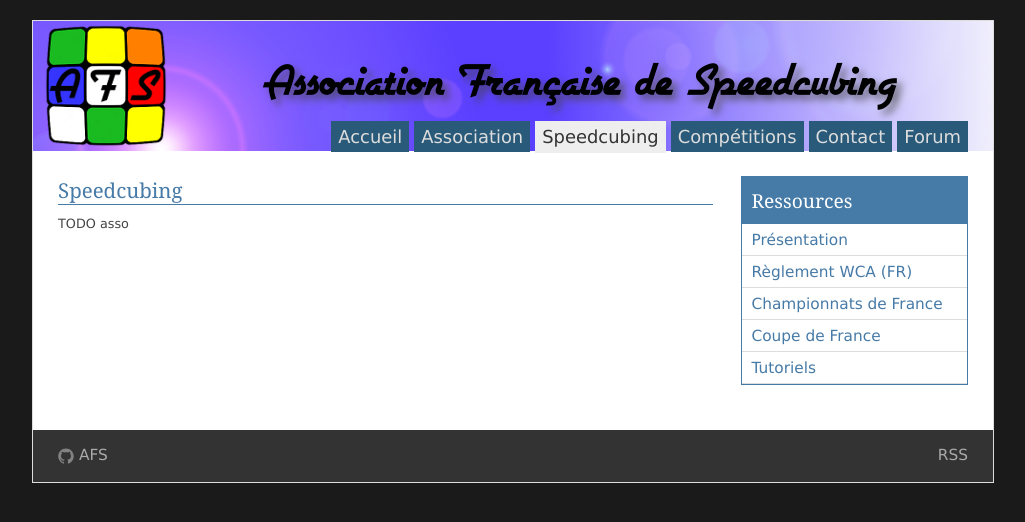
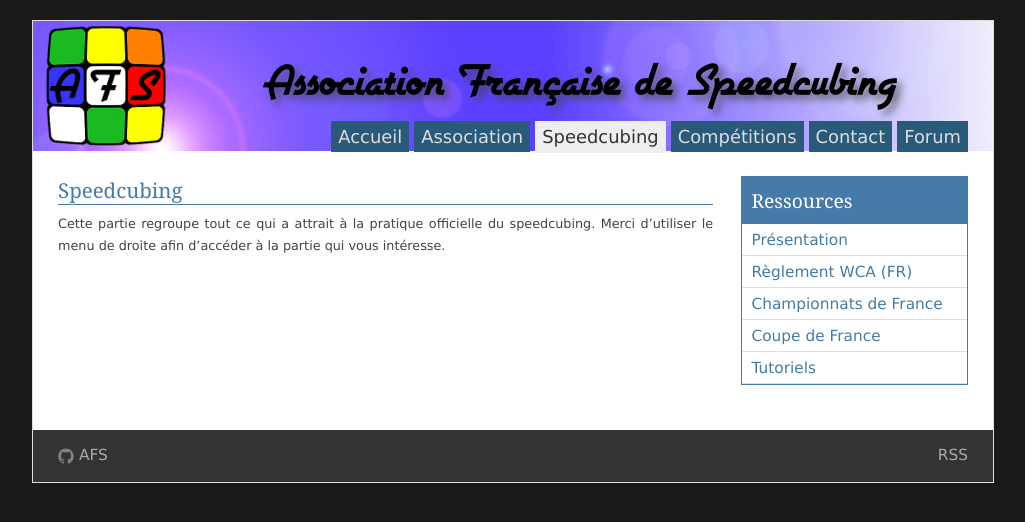
Before and after one commit to speedcubingmadrid/speedcubingmadrid.org, a Jekyll site: the page built from speedcubing.md, in a window 1280 px wide. Shown: the top 522 px of the page, without its empty margins (127-1152 px from the left). Built offline with Jekyll 4.4.1, drawn with Linux system fonts in a browser that asks for light colours.

```diff
--- a/speedcubing.md
+++ b/speedcubing.md
@@ -4,4 +4,5 @@ title: Speedcubing
 section: speedcubing
 permalink: /speedcubing/
 ---
-TODO asso
+Cette partie regroupe tout ce qui a attrait à la pratique officielle du speedcubing.
+Merci d'utiliser le menu de droite afin d'accéder à la partie qui vous intéresse.
```
Also changed, not shown: contact.md (+3 -1 lines), speedcubing/tutoriels.md (added, +15 -0 lines).
